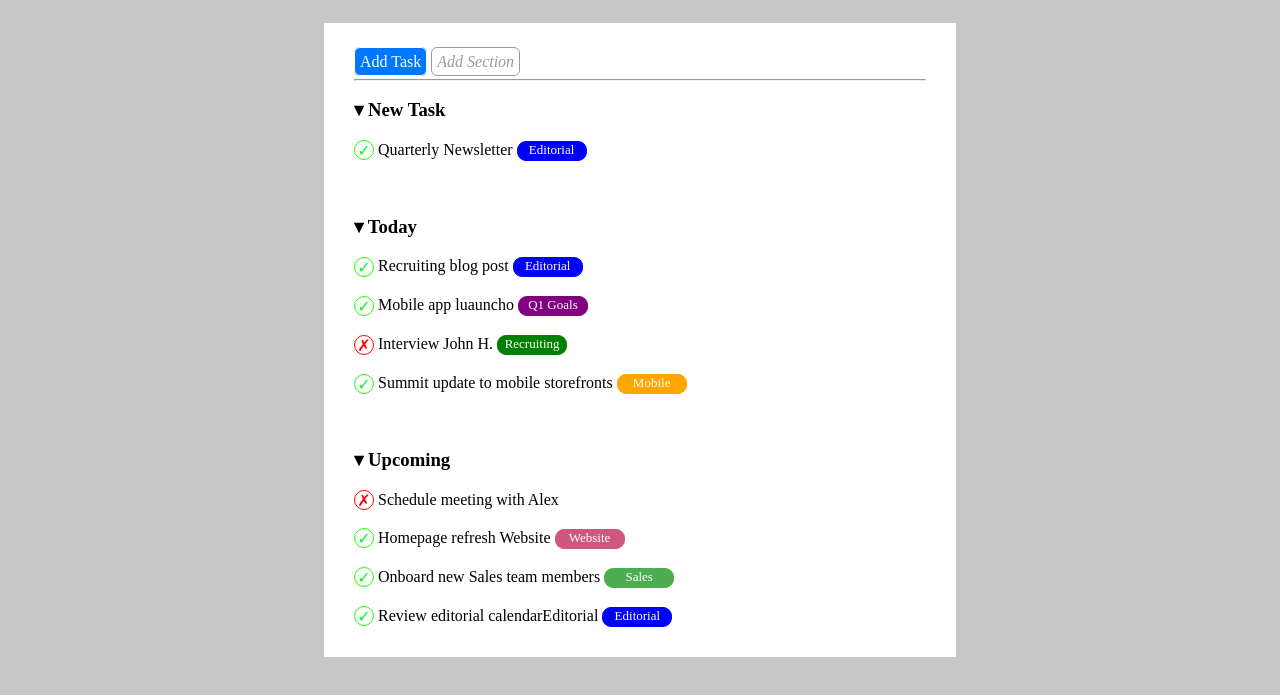
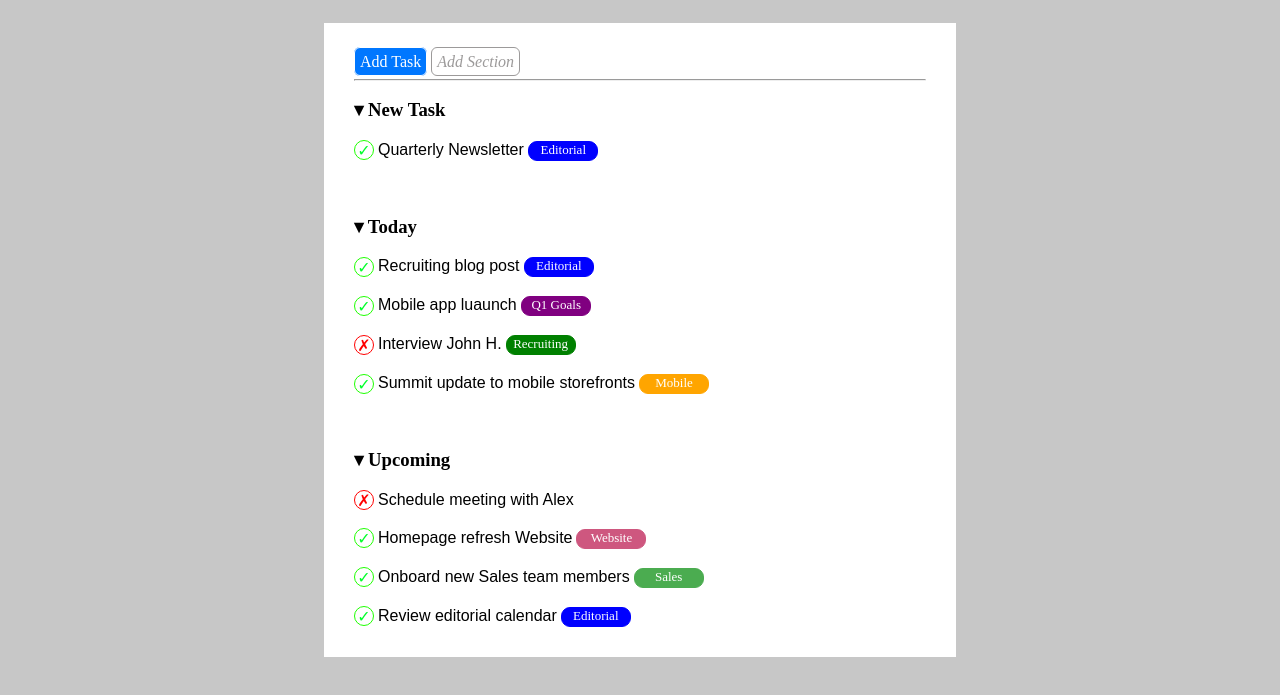
Before and after one commit to jollyfellow07/html-css-toboolist, a plain HTML site: page index.html in a window 1280 px wide. Shown: the part 79-774 px from the top of the page. Drawn offline with Linux system fonts and the light colour scheme.

Commit message:
aggiunto font e corretti errori testo

```diff
--- a/index.html
+++ b/index.html
@@ -34,7 +34,7 @@
        <br> <br>
 
        <span class="check"> &check;</span>
-       <span class="testo"> Mobile app luauncho </span>
+       <span class="testo"> Mobile app luaunch </span>
        <span class="Q1">Q1 Goals</span>
        <br><br>
        <span class="not-check">&cross; </span>
@@ -60,7 +60,7 @@
         <span class="sales">Sales</span>
         <br> <br>
         <span class="check">&check;</span>
-        <span class="testo">Review editorial calendarEditorial</span>
+        <span class="testo">Review editorial calendar</span>
         <span class="editorial">Editorial</span>
     </main>
 </div>
--- a/style.css
+++ b/style.css
@@ -73,6 +73,7 @@ body{
 .testo{
 vertical-align: middle;
 line-height: 20px;
+font-family: Arial, Helvetica, sans-serif;
 }
 /**************************rettangoli*******************************/
 .editorial{
```
